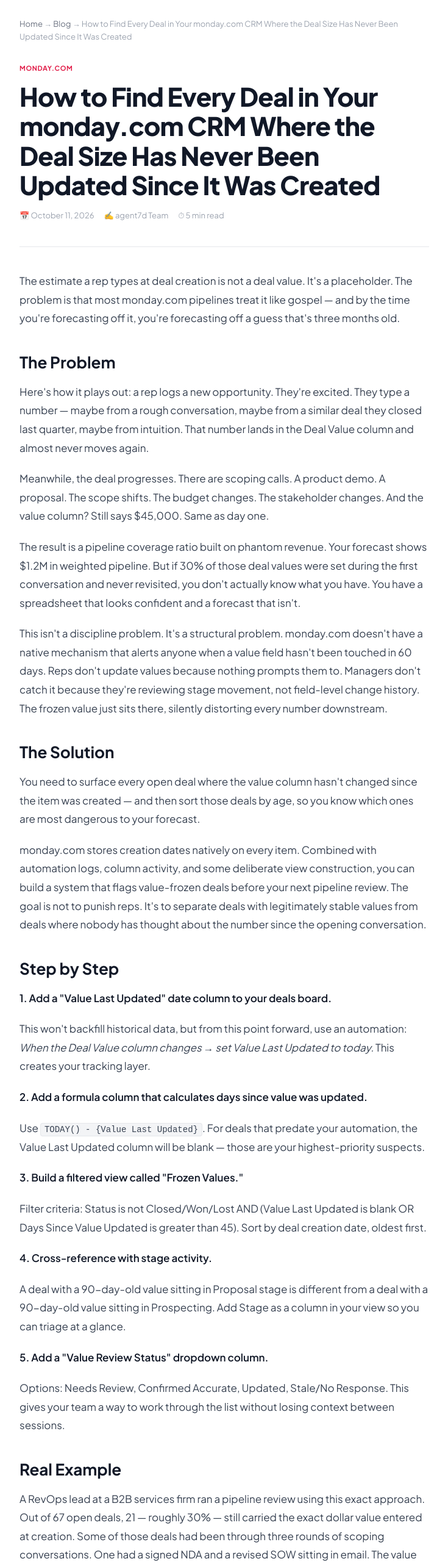
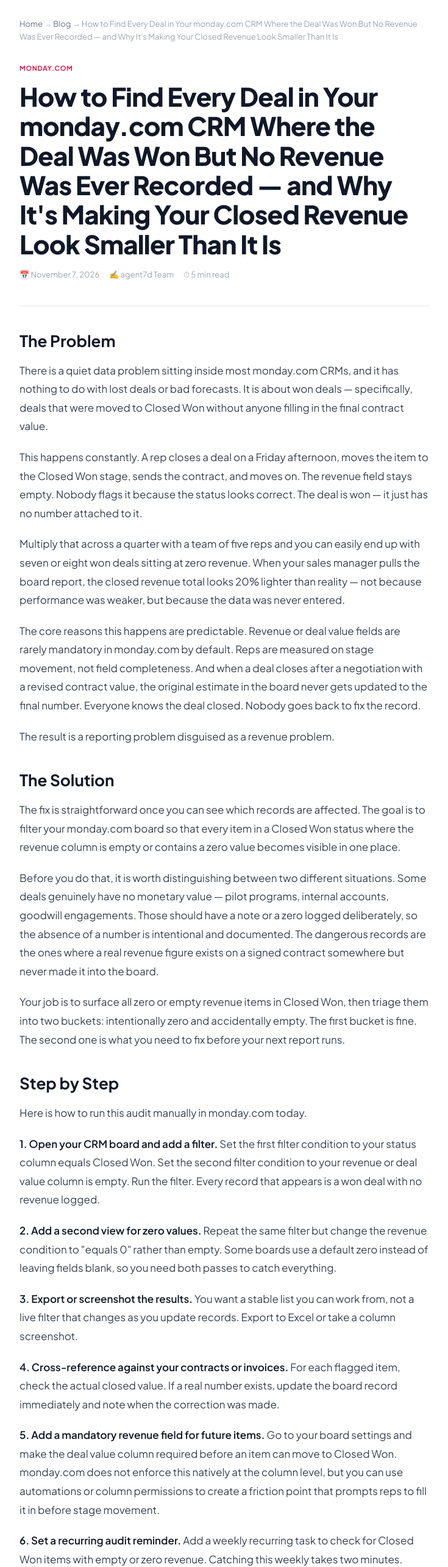
Before and after one commit to Dataall007/agent7d-site, a plain HTML site: page blog/how-to-find-every-deal-in-your-monday-com-crm-where-the-deal/index.html in a window 1280 px wide. Shown: the part 100-2669 px from the top of the page at 61% size, without its empty margins (272-1007 px from the left). Drawn offline with Linux system fonts and the light colour scheme.

Commit message:
bar: how-to-find-every-deal-in-your-monday-com-crm-where-the-deal

```diff
--- a/blog/how-to-find-every-deal-in-your-monday-com-crm-where-the-deal/index.html
+++ b/blog/how-to-find-every-deal-in-your-monday-com-crm-where-the-deal/index.html
@@ -3,10 +3,10 @@
 <head>
 <meta charset="UTF-8">
 <meta name="viewport" content="width=device-width, initial-scale=1.0">
-<title>How to Find Every Deal in Your monday.com CRM Where the Deal Size Has Never Been Updated Since It Was Created — agent7d Blog</title>
-<meta name="description" content="The estimate a rep types at deal creation is not a deal value. It's a placeholder. The problem is that most monday.com pipelines treat it like gospel — and by t">
-<meta property="og:title" content="How to Find Every Deal in Your monday.com CRM Where the Deal Size Has Never Been Updated Since It Was Created">
-<meta property="og:description" content="The estimate a rep types at deal creation is not a deal value. It's a placeholder. The problem is that most monday.com pipelines treat it like gospel — and by t">
+<title>How to Find Every Deal in Your monday.com CRM Where the Deal Was Won But No Revenue Was Ever Recorded — and Why It's Making Your Closed Revenue Look Smaller Than It Is — agent7d Blog</title>
+<meta name="description" content="There is a quiet data problem sitting inside most monday.com CRMs, and it has nothing to do with lost deals or bad forecasts. It is about won deals — specifical">
+<meta property="og:title" content="How to Find Every Deal in Your monday.com CRM Where the Deal Was Won But No Revenue Was Ever Recorded — and Why It's Making Your Closed Revenue Look Smaller Than It Is">
+<meta property="og:description" content="There is a quiet data problem sitting inside most monday.com CRMs, and it has nothing to do with lost deals or bad forecasts. It is about won deals — specifical">
 <link rel="preconnect" href="https://fonts.googleapis.com">
 <link href="https://fonts.googleapis.com/css2?family=Plus+Jakarta+Sans:wght@400;500;600;700;800&display=swap" rel="stylesheet">
 <script>
@@ -87,46 +87,43 @@ footer a:hover{color:var(--primary)}
 </div>
 
 <div class="article-wrap">
-  <div class="breadcrumb"><a href="/">Home</a> → <a href="/blog/">Blog</a> → How to Find Every Deal in Your monday.com CRM Where the Deal Size Has Never Been Updated Since It Was Created</div>
+  <div class="breadcrumb"><a href="/">Home</a> → <a href="/blog/">Blog</a> → How to Find Every Deal in Your monday.com CRM Where the Deal Was Won But No Revenue Was Ever Recorded — and Why It's Making Your Closed Revenue Look Smaller Than It Is</div>
   <div class="article-category">monday.com</div>
-  <h1 class="article-title">How to Find Every Deal in Your monday.com CRM Where the Deal Size Has Never Been Updated Since It Was Created</h1>
+  <h1 class="article-title">How to Find Every Deal in Your monday.com CRM Where the Deal Was Won But No Revenue Was Ever Recorded — and Why It's Making Your Closed Revenue Look Smaller Than It Is</h1>
   <div class="article-meta">
-    <span>📅 October 11, 2026</span>
+    <span>📅 November 7, 2026</span>
     <span>✍️ agent7d Team</span>
     <span>⏱ 5 min read</span>
   </div>
   <div class="article-divider"></div>
   <div class="article-body">
 
-<p>The estimate a rep types at deal creation is not a deal value. It's a placeholder. The problem is that most monday.com pipelines treat it like gospel — and by the time you're forecasting off it, you're forecasting off a guess that's three months old.</p>
 <h2>The Problem</h2>
-<p>Here's how it plays out: a rep logs a new opportunity. They're excited. They type a number — maybe from a rough conversation, maybe from a similar deal they closed last quarter, maybe from intuition. That number lands in the Deal Value column and almost never moves again.</p>
-<p>Meanwhile, the deal progresses. There are scoping calls. A product demo. A proposal. The scope shifts. The budget changes. The stakeholder changes. And the value column? Still says $45,000. Same as day one.</p>
-<p>The result is a pipeline coverage ratio built on phantom revenue. Your forecast shows $1.2M in weighted pipeline. But if 30% of those deal values were set during the first conversation and never revisited, you don't actually know what you have. You have a spreadsheet that looks confident and a forecast that isn't.</p>
-<p>This isn't a discipline problem. It's a structural problem. monday.com doesn't have a native mechanism that alerts anyone when a value field hasn't been touched in 60 days. Reps don't update values because nothing prompts them to. Managers don't catch it because they're reviewing stage movement, not field-level change history. The frozen value just sits there, silently distorting every number downstream.</p>
+<p>There is a quiet data problem sitting inside most monday.com CRMs, and it has nothing to do with lost deals or bad forecasts. It is about won deals — specifically, deals that were moved to Closed Won without anyone filling in the final contract value.</p>
+<p>This happens constantly. A rep closes a deal on a Friday afternoon, moves the item to the Closed Won stage, sends the contract, and moves on. The revenue field stays empty. Nobody flags it because the status looks correct. The deal is won — it just has no number attached to it.</p>
+<p>Multiply that across a quarter with a team of five reps and you can easily end up with seven or eight won deals sitting at zero revenue. When your sales manager pulls the board report, the closed revenue total looks 20% lighter than reality — not because performance was weaker, but because the data was never entered.</p>
+<p>The core reasons this happens are predictable. Revenue or deal value fields are rarely mandatory in monday.com by default. Reps are measured on stage movement, not field completeness. And when a deal closes after a negotiation with a revised contract value, the original estimate in the board never gets updated to the final number. Everyone knows the deal closed. Nobody goes back to fix the record.</p>
+<p>The result is a reporting problem disguised as a revenue problem.</p>
 <h2>The Solution</h2>
-<p>You need to surface every open deal where the value column hasn't changed since the item was created — and then sort those deals by age, so you know which ones are most dangerous to your forecast.</p>
-<p>monday.com stores creation dates natively on every item. Combined with automation logs, column activity, and some deliberate view construction, you can build a system that flags value-frozen deals before your next pipeline review. The goal is not to punish reps. It's to separate deals with legitimately stable values from deals where nobody has thought about the number since the opening conversation.</p>
+<p>The fix is straightforward once you can see which records are affected. The goal is to filter your monday.com board so that every item in a Closed Won status where the revenue column is empty or contains a zero value becomes visible in one place.</p>
+<p>Before you do that, it is worth distinguishing between two different situations. Some deals genuinely have no monetary value — pilot programs, internal accounts, goodwill engagements. Those should have a note or a zero logged deliberately, so the absence of a number is intentional and documented. The dangerous records are the ones where a real revenue figure exists on a signed contract somewhere but never made it into the board.</p>
+<p>Your job is to surface all zero or empty revenue items in Closed Won, then triage them into two buckets: intentionally zero and accidentally empty. The first bucket is fine. The second one is what you need to fix before your next report runs.</p>
 <h2>Step by Step</h2>
-<p><strong>1. Add a "Value Last Updated" date column to your deals board.</strong></p>
-<p>This won't backfill historical data, but from this point forward, use an automation: <em>When the Deal Value column changes → set Value Last Updated to today.</em> This creates your tracking layer.</p>
-<p><strong>2. Add a formula column that calculates days since value was updated.</strong></p>
-<p>Use <code>TODAY() - {Value Last Updated}</code>. For deals that predate your automation, the Value Last Updated column will be blank — those are your highest-priority suspects.</p>
-<p><strong>3. Build a filtered view called "Frozen Values."</strong></p>
-<p>Filter criteria: Status is not Closed/Won/Lost AND (Value Last Updated is blank OR Days Since Value Updated is greater than 45). Sort by deal creation date, oldest first.</p>
-<p><strong>4. Cross-reference with stage activity.</strong></p>
-<p>A deal with a 90-day-old value sitting in Proposal stage is different from a deal with a 90-day-old value sitting in Prospecting. Add Stage as a column in your view so you can triage at a glance.</p>
-<p><strong>5. Add a "Value Review Status" dropdown column.</strong></p>
-<p>Options: Needs Review, Confirmed Accurate, Updated, Stale/No Response. This gives your team a way to work through the list without losing context between sessions.</p>
+<p>Here is how to run this audit manually in monday.com today.</p>
+<p><strong>1. Open your CRM board and add a filter.</strong> Set the first filter condition to your status column equals Closed Won. Set the second filter condition to your revenue or deal value column is empty. Run the filter. Every record that appears is a won deal with no revenue logged.</p>
+<p><strong>2. Add a second view for zero values.</strong> Repeat the same filter but change the revenue condition to "equals 0" rather than empty. Some boards use a default zero instead of leaving fields blank, so you need both passes to catch everything.</p>
+<p><strong>3. Export or screenshot the results.</strong> You want a stable list you can work from, not a live filter that changes as you update records. Export to Excel or take a column screenshot.</p>
+<p><strong>4. Cross-reference against your contracts or invoices.</strong> For each flagged item, check the actual closed value. If a real number exists, update the board record immediately and note when the correction was made.</p>
+<p><strong>5. Add a mandatory revenue field for future items.</strong> Go to your board settings and make the deal value column required before an item can move to Closed Won. monday.com does not enforce this natively at the column level, but you can use automations or column permissions to create a friction point that prompts reps to fill it in before stage movement.</p>
+<p><strong>6. Set a recurring audit reminder.</strong> Add a weekly recurring task to check for Closed Won items with empty or zero revenue. Catching this weekly takes two minutes. Catching it at quarter-end after the report is already distributed is a different conversation entirely.</p>
 <h2>Real Example</h2>
-<p>A RevOps lead at a B2B services firm ran a pipeline review using this exact approach. Out of 67 open deals, 21 — roughly 30% — still carried the exact dollar value entered at creation. Some of those deals had been through three rounds of scoping conversations. One had a signed NDA and a revised SOW sitting in email. The value column still said $28,000, entered nine months earlier. The actual expected contract value based on the revised scope was closer to $74,000.</p>
-<p>That single deal was being weighted at 60% probability in the forecast — which meant it was contributing $16,800 to the forecast instead of $44,400. Multiply that distortion across 21 deals and you start to understand why pipeline reviews feel unreliable even when stage data looks clean.</p>
-<p>The fix wasn't complicated. It was a two-hour review session, a clear protocol for when reps must update deal value (after every scoping conversation, after any change in scope or budget), and a weekly automation reminder for deals where the value column hasn't moved in 30 days.</p>
+<p>A sales manager at a twelve-person SaaS company pulls her Q2 revenue report from monday.com. The board shows $340,000 in closed revenue. Her gut says the number should be closer to $410,000 — she knows what the team closed, she was on most of the calls.</p>
+<p>She runs a filter for Closed Won items with an empty deal value column. Seven records appear. She cross-references against the signed contracts in her CRM files. All seven deals have real contract values. The combined total is $68,000 that never made it into the board. Her closed revenue was not $340,000 — it was $408,000. The board was not wrong about the wins. It was just missing the numbers.</p>
+<p>The issue was not negligence. Two deals had their values revised during negotiation and nobody updated the board after the final contract was signed. Four more were closed by a rep who routinely moved stage first and planned to fill in the value later. One had a data entry error that left the field blank instead of populated.</p>
+<p>The report went to leadership showing a shortfall that did not exist.</p>
 <h2>How to Get Started</h2>
-<p>Run the Frozen Values view before your next pipeline review. If you find more than 15% of your open deals have unchanged values from creation, your forecast is structurally unreliable — not because your reps are careless, but because the pipeline was never set up to catch this.</p>
-<p>Categorize every frozen deal into one of three buckets: <strong>Correct</strong> (value was always accurate, confirm and document it), <strong>Update</strong> (value needs to reflect current scope), or <strong>Escalate</strong> (deal has gone quiet and the value is the least of your problems). Work the list from oldest to newest.</p>
-<p>The goal is a pipeline where every open deal value reflects your best current understanding — not the optimism of the first call.</p>
-<p>---</p>
+<p>If you manage a monday.com pipeline with more than a handful of reps or more than a few dozen active deals, running this filter manually once is valuable. Running it repeatedly, across every field that affects revenue reporting, is what actually keeps your data clean.</p>
+<p>The CRM Audit Tool for monday.com does this automatically. It scans your pipeline for Closed Won deals missing revenue values, alongside every other category of data gap that distorts reporting — unowned records, stalled deals, missing contact fields, and stage inconsistencies. The free report gives you a pipeline health score and flags where revenue is leaking. The full report at $299 goes deeper with prioritized recommendations tied to your specific board structure.</p>
 <p>Want to see what your own pipeline is losing? Run the free CRM Audit for monday.com — it scores your pipeline health and shows exactly where revenue is leaking. <a href="https://agent7d.com/tools/crm-audit/">Get your free audit</a></p>
   </div>
   <div class="cta-box">
```
